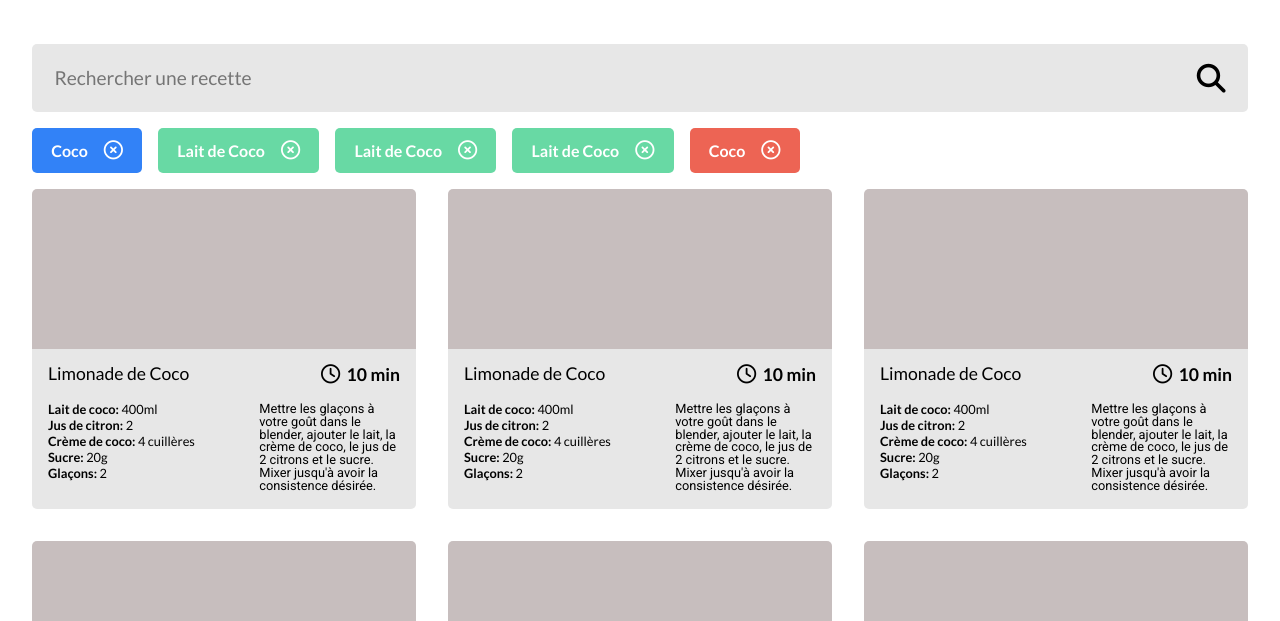
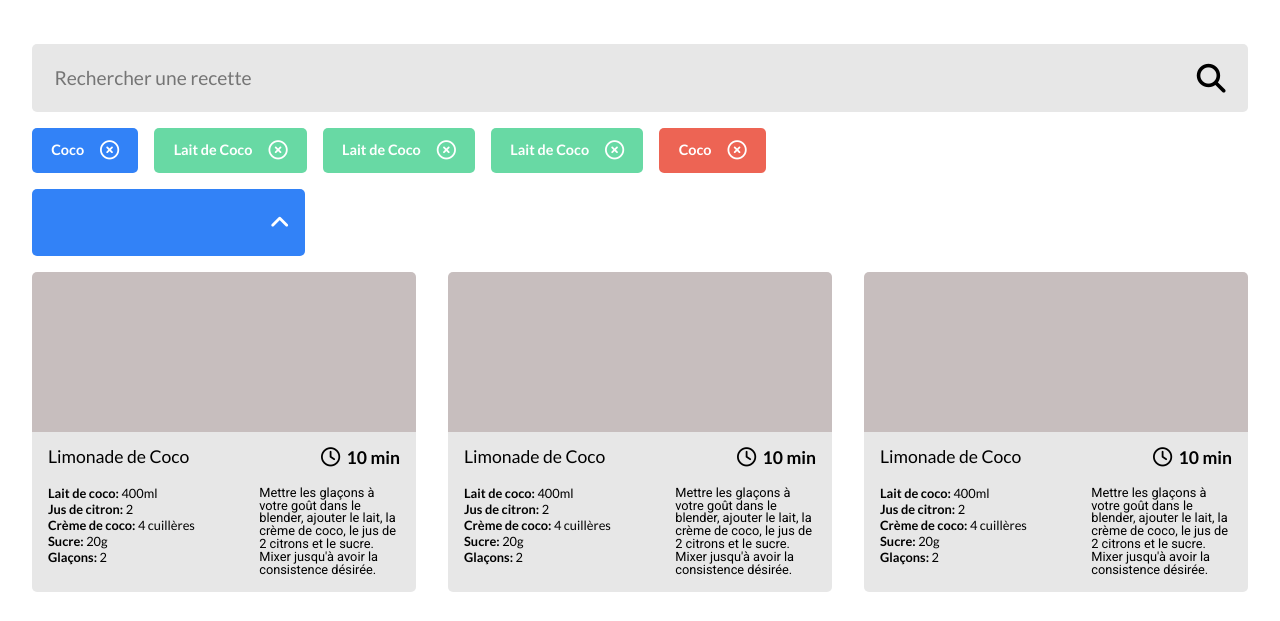
Before and after one commit to ThomasCharuel/les_petits_plats, a website: page index.html in a window 1280 px wide. Shown: the part 147-768 px from the top of the page. Drawn offline with Linux system fonts and the light colour scheme.

Commit message:
Implement filters input part

```diff
--- a/index.html
+++ b/index.html
@@ -53,6 +53,20 @@
         </li>
         <li>
           <button class="filter-tag filter-tag--ustensils">Coco<i class="fa-regular fa-circle-xmark"></i></button>
+        </li>
+      </ul>
+      <ul class="filters-section">
+        <li>
+          <div class="filter filter--ingredient filter--active">
+            <div class="filter__input-section">
+              <button aria-expanded="false" class="filter__toggle-dropdown">Ingredients</button>
+              <input class="filter__search-input" type="text">
+              <i class="filter__caret fa-solid fa-angle-down"></i>
+            </div>
+            <div>
+
+            </div>
+          </div>
         </li>
       </ul>
     </div>
--- a/sass/base/_reset.scss
+++ b/sass/base/_reset.scss
@@ -46,7 +46,24 @@ table {
 	border-collapse: collapse;
 	border-spacing: 0;
 }
+button {
+	background-color: unset;
+	color: unset;
+	font-family: unset;
+	font-weight: unset;
+	font-size: unset;
+	border: unset;
+	cursor: unset;
+}
 body {
   box-sizing: border-box;
   margin: unset;
 }
+input {
+	background-color: unset;
+	border: unset;
+	color: unset;
+	font-family: unset;
+	font-size: unset;
+	font-weight: unset;
+}
--- a/sass/components/_filter-tag.scss
+++ b/sass/components/_filter-tag.scss
@@ -7,7 +7,7 @@
 
   font-family: $font-family-primary;
   font-weight: $font-weight-bold;
-  font-size: 1rem;
+  font-size: 0.9rem;
 
   display: flex;
   gap: 1rem;
@@ -22,15 +22,5 @@
     font-size: 1.2rem;
   }
 
-  &--ingredient {
-    background-color: $color-blue;
-  }
-
-  &--appliance {
-    background-color: $color-green;
-  }
-
-  &--ustensils {
-    background-color: $color-red;
-  }
+  @include filters-colors;
 }
--- /dev/null
+++ b/sass/components/_filter.scss
@@ -0,0 +1,44 @@
+.filter {
+  border-radius: 5px;
+  color: $color-white;
+  padding: 1.4rem 1rem;
+  font-size: 1.1rem;
+  cursor: pointer;
+
+  @include filters-colors;
+
+  &__input-section {
+    display: flex;
+    align-items: center;
+    gap: 1.1rem;
+  }
+
+  &__caret {
+    font-size: 1.4rem;
+    transition: transform 0.2s ease-in-out;
+  }
+
+  &__toggle-dropdown {
+    font-weight: $font-weight-bold;
+  }
+
+  &__search-input {
+    display: none;
+    outline: unset;
+    font-weight: $font-weight-bold;
+  }
+
+  &--active & {
+    &__caret {
+      transform: rotate(-180deg);
+    }
+
+    &__toggle-dropdown {
+      display: none;
+    }
+
+    &__search-input {
+      display: block;
+    }
+  }
+}
--- a/sass/main.scss
+++ b/sass/main.scss
@@ -7,6 +7,7 @@
 @import 'components/filter-tag';
 @import 'components/recipe-card';
 @import 'components/search-bar';
+@import 'components/filter';
 
 @import 'layout/header';
 
--- a/sass/pages/_home.scss
+++ b/sass/pages/_home.scss
@@ -3,6 +3,13 @@ main {
 }
 
 .filters-tags-section {
+  margin: 1rem 0;
+  display: flex;
+  flex-wrap: wrap;
+  gap: 1rem;
+}
+
+.filters-section {
   margin: 1rem 0;
   display: flex;
   flex-wrap: wrap;
--- a/sass/utils/_mixins.scss
+++ b/sass/utils/_mixins.scss
@@ -8,3 +8,17 @@
   grid-template-columns: repeat(auto-fill, minmax(max($grid-item-min-width, $grid-item-max-width), 1fr));
   gap: 2rem $grid-column-gap;
 }
+
+@mixin filters-colors {
+  &--ingredient {
+    background-color: $color-blue;
+  }
+
+  &--appliance {
+    background-color: $color-green;
+  }
+
+  &--ustensils {
+    background-color: $color-red;
+  }
+}
--- a/sass/utils/_variables.scss
+++ b/sass/utils/_variables.scss
@@ -3,6 +3,7 @@ $color-blue: #3282F7;
 $color-green: #68D9A4;
 $color-red: #ED6454;
 $color-black: #000000;
+$color-white: #FFFFFF;
 
 $color-light-grey: #E7E7E7;
 $color-grey: #C7BEBE;
```
Also changed, not shown: css/style.css, 1 other file.
